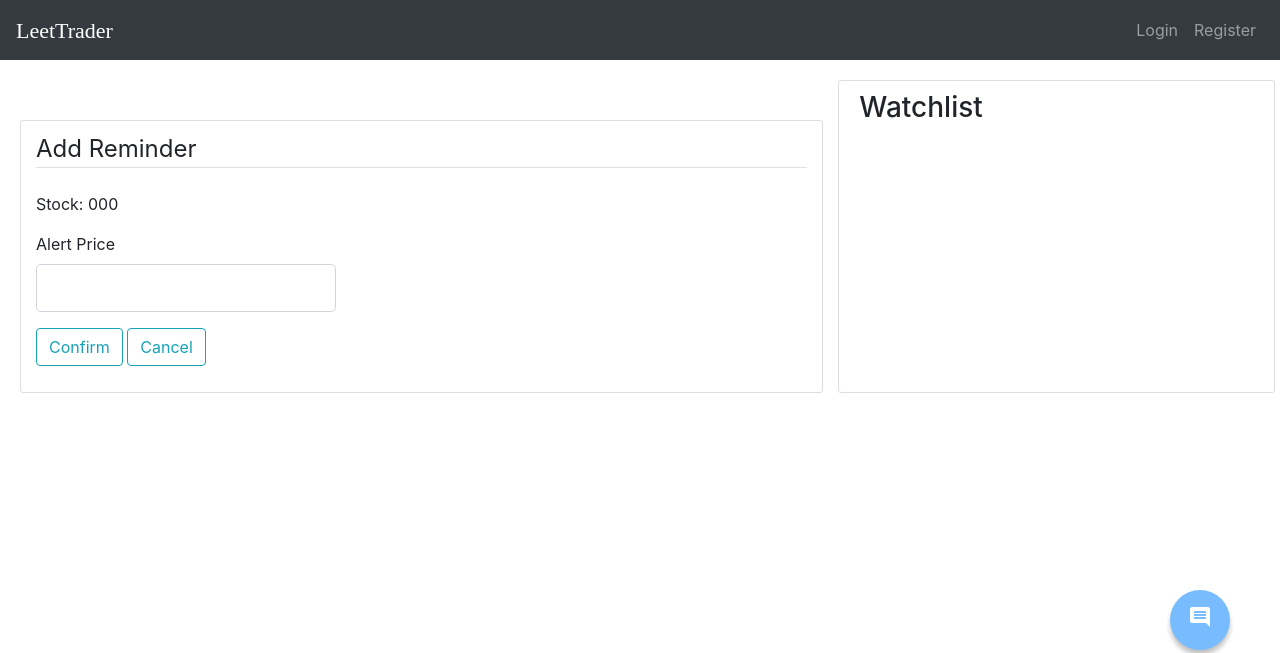
After one commit to fongchinghinunsw/LeetTrader, a Flask app: template leettrader/templates/add_reminder.html in a window 1280 px wide. The commit adds this page. Shown: the top 653 px of the page. Run offline with Flask 2, Linux system fonts and the light colour scheme; tables that the repository leaves empty hold one stand-in row (values such as "Sample post"); the template is opened without the code that fills it: values that come from a table or form of the project are taken from there, most other values are stand-ins (such as "Sample title", 1, 10 or a date in 2020); parts of the project's set-up code (start-up, migrations or seed data) failed here and were passed over; some libraries are stand-ins or nearby versions; some web fonts are replaced.

Commit message:
Add reminder button and page

```diff
--- a/leettrader/static/main.css
+++ b/leettrader/static/main.css
@@ -282,3 +282,12 @@ button {
     box-shadow: 0 2px 5px rgba(0,0,0,0.4);
     word-break: break-all;
 }
+
+/*
+  End of chatbot section.
+*/
+
+.left-content {
+  margin-left: 20px;
+  margin-right: 20px;
+}
--- /dev/null
+++ b/leettrader/templates/add_reminder.html
@@ -0,0 +1,34 @@
+{% extends "main_layout.html" %}
+{% block left_content %}
+<div class="left-content">
+  <div class='form-container container'>
+    <div>
+      <form method="POST" action="">
+      {{form.hidden_tag() }}
+      <legend class="border-bottom mb-4">Add Reminder</legend>
+      <p>Stock: {{ code }}</p>
+      <div class="form-group">
+        {{ reminder_form.alert_price.label(class="form-control-label") }}
+        {% if reminder_form.alert_price.errors %}
+	  {{ reminder_form.alert_price(class="form-control form-control-lg is-invalid") }}
+          <div class="alert alert-danger" role="alert">
+              {% for error in reminder_form.alert_price.errors %}
+                <span>{{ error }}</span>
+              {% endfor %}
+          </div>
+        {% else %}
+	  {{ reminder_form.alert_price(class="form-control form-control-lg") }}
+        {% endif %}
+      </div>
+      <div class="form-group">
+	{{ reminder_form.submit(class="btn btn-outline-info") }}
+	{{ reminder_form.cancel(class="btn btn-outline-info") }}
+      </div>
+
+
+    </div>
+
+  </div>
+</div>
+
+{% endblock left_content %}
--- a/leettrader/templates/search_result.html
+++ b/leettrader/templates/search_result.html
@@ -37,6 +37,7 @@
     <!--Buttons to buy and sell stocks-->
       <a href="{{ url_for('user.order', stock=code, action="buy") }}" class="btn btn-outline-primary float-right mr-2">Buy Stock</a>
       <a href="{{ url_for('user.order', stock=code, action="sell") }}" class="btn btn-outline-primary float-right mr-2">Sell Stock</a>
+      <a href="{{ url_for('user.add_reminder', stock=code) }}" class="btn btn-outline-primary float-right mr-2">Add reminder</a>
     </div>
 
 
--- a/leettrader/user/forms.py
+++ b/leettrader/user/forms.py
@@ -77,3 +77,9 @@ class CheckoutForm(FlaskForm):
   total_price = StringField('total_price', render_kw={'readonly': True})
   submit = SubmitField('Checkout')
   cancel = SubmitField('Cancel')
+
+class ReminderForm(FlaskForm):
+  ''' Reminder Form '''
+  alert_price = StringField('Alert Price')
+  submit = SubmitField('Confirm')
+  cancel = SubmitField('Cancel')
```
Also changed, not shown: leettrader/user/routes.py (+19 -1 lines).
